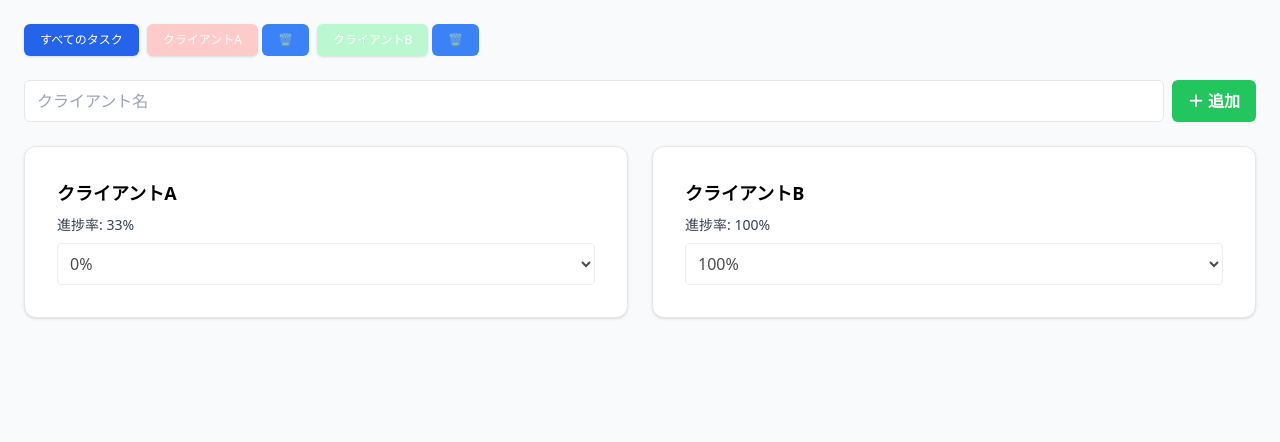
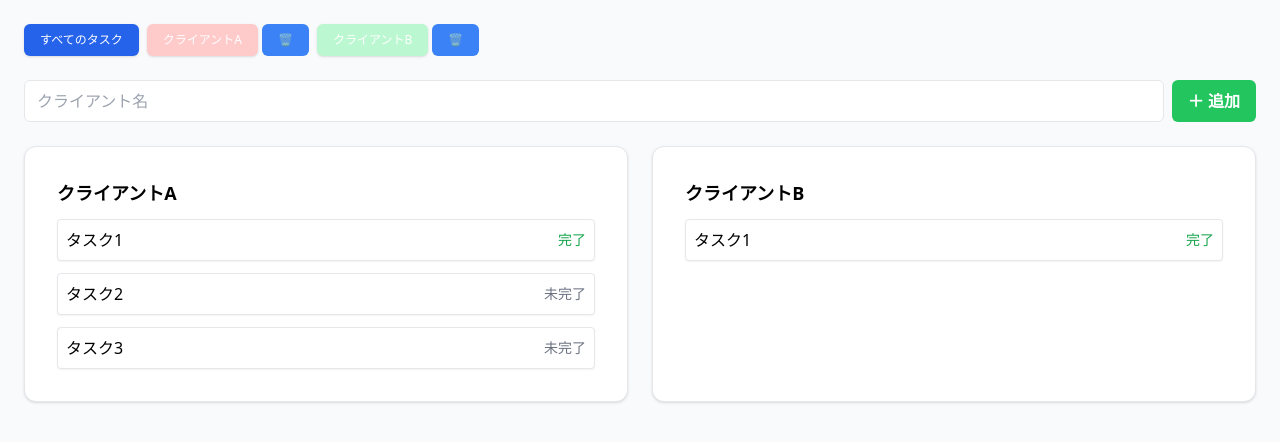
Before and after one commit to hiro84hassy/task-manager, a React (Vite) app: page / in a window 1280 px wide. Shown: the top 442 px of the page. Built offline with nearby package versions, Linux system fonts and the light colour scheme.

Commit message:
Update TaskManager.jsx

```diff
--- a/src/TaskManager.jsx
+++ b/src/TaskManager.jsx
@@ -1,4 +1,4 @@
-// ✅ 改善版UI：見やすく戻した進捗表示（カード＋セレクト）
+// ✅ 各クライアントに属するタスクの一覧とそれぞれの進捗表示
 import { useState } from "react";
 import { Card, CardContent } from "./components/ui/card";
 import { Button } from "./components/ui/button";
@@ -44,12 +44,6 @@ export default function TaskManager() {
     setProjects(updated);
   };
 
-  const getProgress = (clientName) => {
-    const tasks = projects[clientName] || [];
-    const doneCount = tasks.filter(t => t.done).length;
-    return tasks.length === 0 ? 0 : Math.round((doneCount / tasks.length) * 100);
-  };
-
   return (
     <div className="p-6 space-y-6 bg-gray-50 min-h-screen">
       <div className="flex flex-wrap gap-2">
@@ -70,14 +64,14 @@ export default function TaskManager() {
       <div className="grid grid-cols-1 sm:grid-cols-2 gap-6 mt-4">
         {clientList.map(c => (
           <Card key={c.name} className={`rounded-xl shadow p-4 ${c.color}`}>
-            <CardContent className="space-y-2">
+            <CardContent className="space-y-3">
               <div className="font-bold text-lg">{c.name}</div>
-              <div className="text-sm text-gray-700">進捗率: {getProgress(c.name)}%</div>
-              <select value={getProgress(c.name)} disabled className="w-full p-2 rounded border bg-white">
-                {[...Array(11)].map((_, i) => (
-                  <option key={i} value={i * 10}>{i * 10}%</option>
-                ))}
-              </select>
+              {(projects[c.name] || []).map((task, index) => (
+                <div key={index} className="bg-white p-2 rounded border shadow-sm flex justify-between items-center">
+                  <span>{task.title}</span>
+                  <span className={`text-sm font-medium ${task.done ? "text-green-600" : "text-gray-500"}`}>{task.done ? "完了" : "未完了"}</span>
+                </div>
+              ))}
             </CardContent>
           </Card>
         ))}
```
